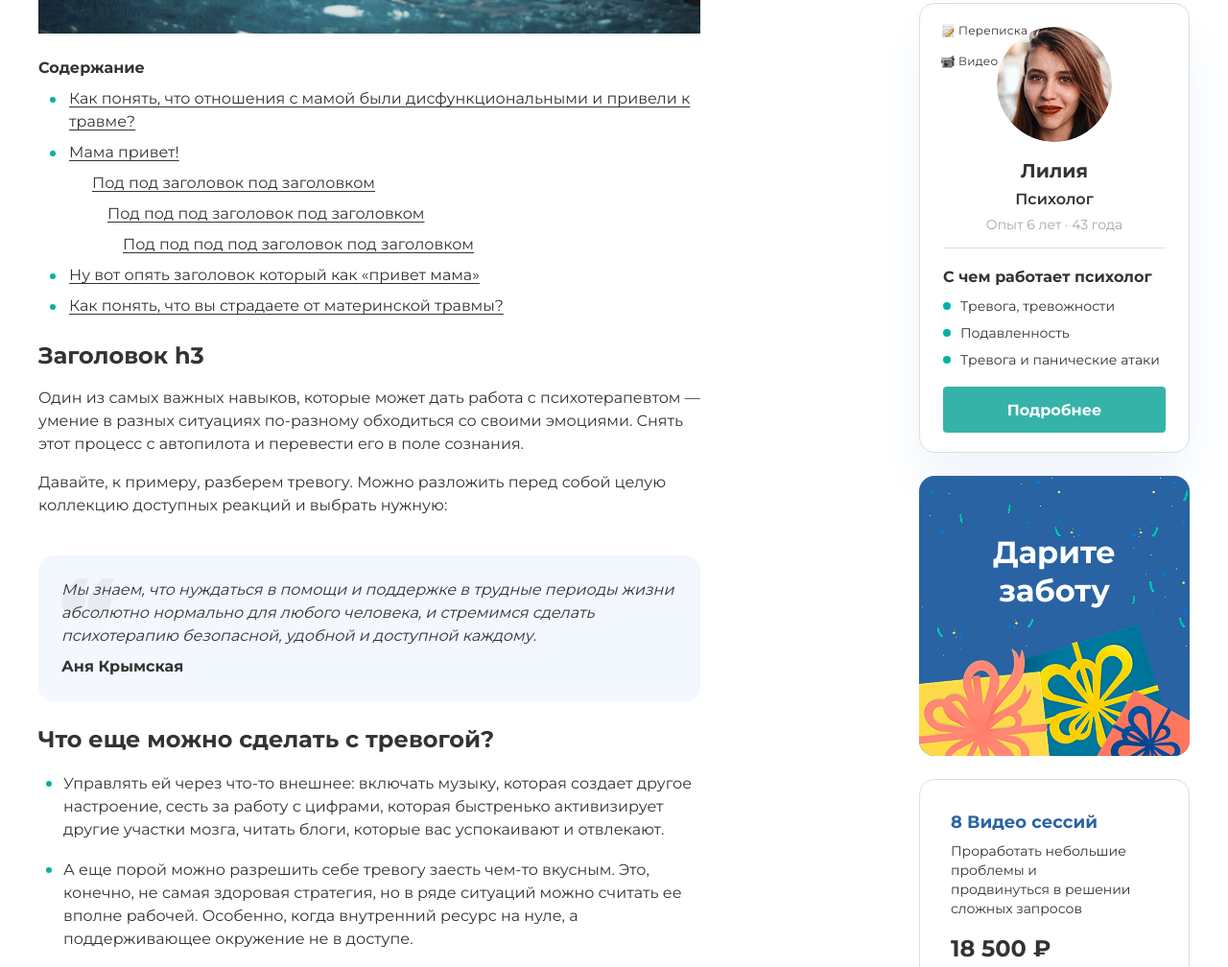
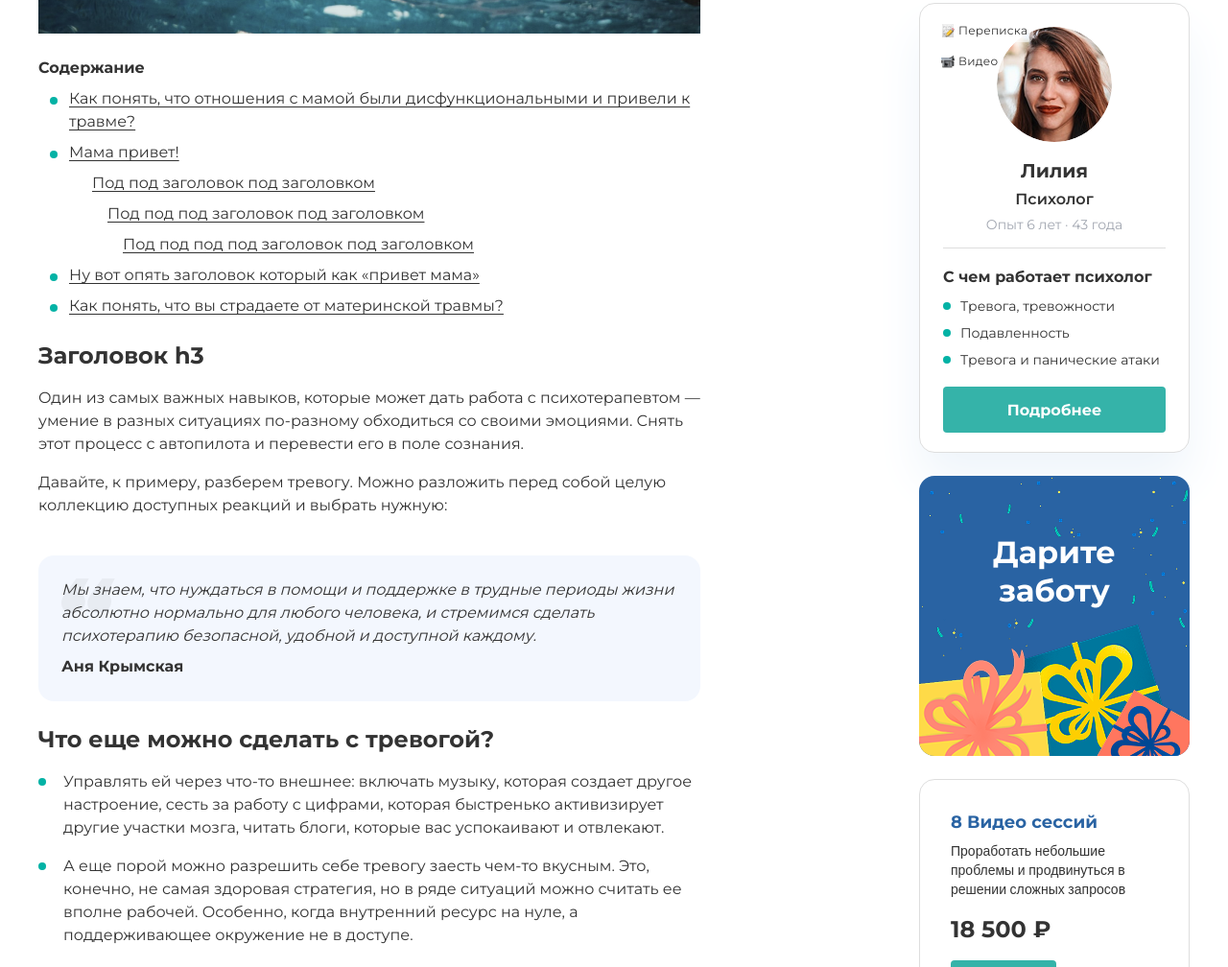
Before and after one commit to vkuryndin/FrontendCSSPractice, a plain HTML site: page article.html in a window 1280 px wide. Shown: the part 693-1701 px from the top of the page at 96% size. Drawn offline with nearby package versions, Linux system fonts and the light colour scheme.

Commit message:
font changed for 8 video sessions according to Figma desigmn, greem markers in article.html updated

```diff
--- a/article.html
+++ b/article.html
@@ -20,7 +20,7 @@
     <link href="assets/icons/logo.svg" rel="icon" type="image/svg+xml"/>
     <link href="https://fonts.googleapis.com" rel="preconnect"/>
     <link crossorigin="" href="https://fonts.gstatic.com" rel="preconnect"/>
-    <link href="https://fonts.googleapis.com/css2?family=Montserrat:wght@400;500;600;700;800&display=swap" rel="stylesheet"/>
+    <link href="https://fonts.googleapis.com/css2?family=Montserrat:wght@400;500;600;700;800&family=Open+Sans:wght@400&display=swap" rel="stylesheet"/>
     <link href="css/normalize.css" rel="stylesheet"/>
     <link href="css/style.css" rel="stylesheet"/>
     <link href="css/responsive.css" rel="stylesheet"/>
--- a/css/style.css
+++ b/css/style.css
@@ -44,6 +44,8 @@
   --breadcrumb-arrow-width: 6px;
   --breadcrumb-arrow-height: 11px;
   --breadcrumb-arrow-gap: 8px;
+  --article-marker-size: 8px;
+  --article-marker-color: var(--color-main);
   --article-side-decor-image: url("../assets/images/article-side-decor.svg");
   --article-side-decor-width: 686px;
   --article-side-decor-height: 606px;
@@ -815,10 +817,6 @@ input:focus-visible {
   line-height: 24px;
 }
 
-.article__list li::marker {
-  color: var(--color-main);
-  font-size: 18px;
-}
 
 .article__section {
   margin-top: 24px;
@@ -881,8 +879,25 @@ input:focus-visible {
 .article__list {
   display: grid;
   gap: 16px;
+  margin: 0;
+  padding-left: 0;
+  list-style: none;
+}
+
+.article__list li {
+  position: relative;
   padding-left: 26px;
-  list-style: disc;
+}
+
+.article__list li::before {
+  content: "";
+  position: absolute;
+  top: 8px;
+  left: 0;
+  width: var(--article-marker-size);
+  height: var(--article-marker-size);
+  border-radius: 50%;
+  background-color: var(--article-marker-color);
 }
 
 .article__full-figure {
@@ -1356,6 +1371,10 @@ input:focus-visible {
   text-align: left;
 }
 
+.sidebar-card--price .sidebar-card__text {
+  font-family: "Open Sans", Arial, Helvetica, sans-serif;
+}
+
 .sidebar-card__price {
   margin-top: 16px;
   font-size: 24px;
@@ -1476,10 +1495,10 @@ input:focus-visible {
   content: "";
   position: absolute;
   top: 10px;
-  width: 6px;
-  height: 6px;
+  width: var(--article-marker-size);
+  height: var(--article-marker-size);
   border-radius: 50%;
-  background-color: var(--color-main);
+  background-color: var(--article-marker-color);
 }
 
 .article__contents-link--level-1 {
```
Also changed, not shown: index.html (+8 -8 lines).
